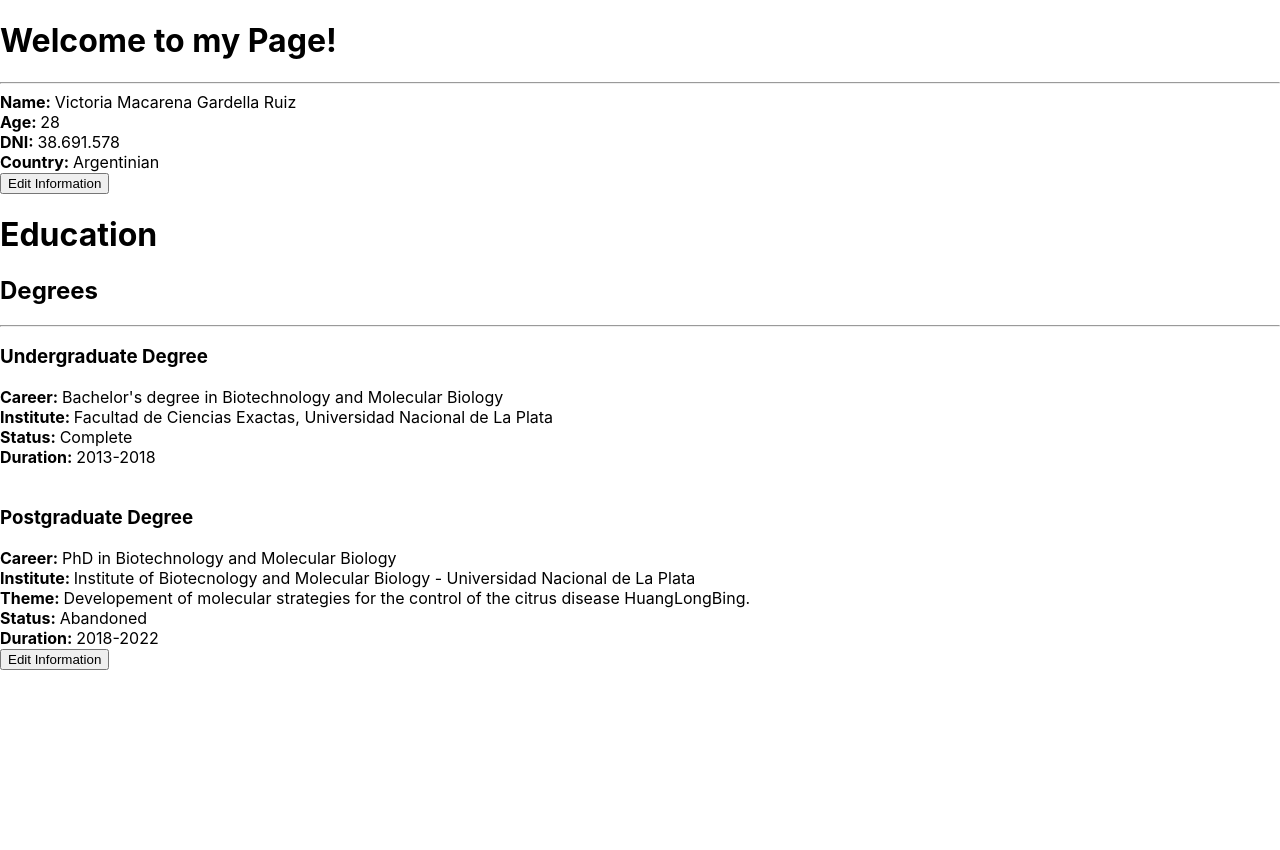
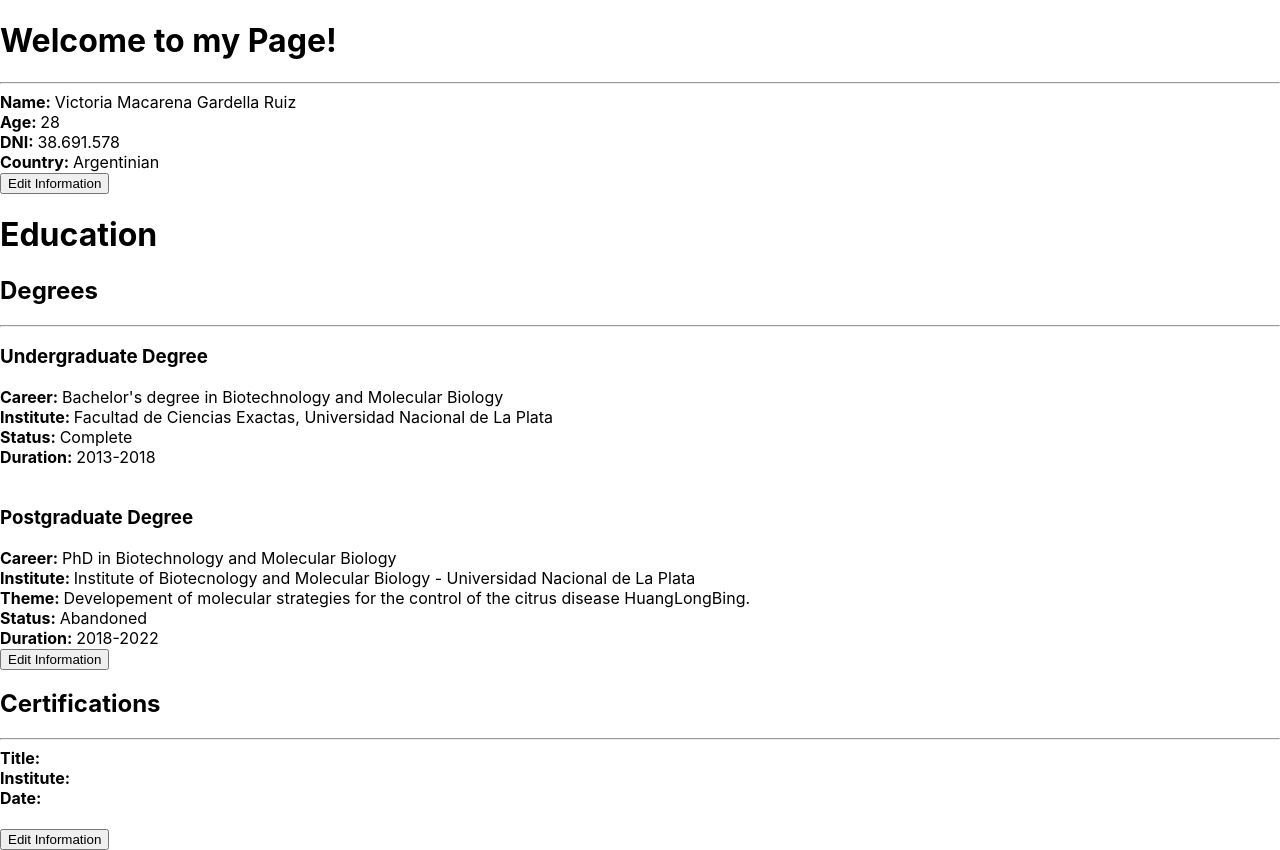
Before and after one commit to VGardella/cv-application, a React (Create React App) app in the folder cv-project/: page / in a window 1280 px wide. Before the commit the page ends 800 px from the top, so only its background shows below. Built offline with nearby package versions, Linux system fonts and the light colour scheme.

Commit message:
fix: split and replace 'education' object and hook

```diff
--- a/cv-project/src/components/EducationalExperience.js
+++ b/cv-project/src/components/EducationalExperience.js
@@ -5,15 +5,15 @@ import { useState } from 'react';
 // }
 
 export default function FormalEducation() {
-    let edu = {
-        bachelor: {
+    let bachelor = {
             university: 'Universidad Nacional de La Plata',
             school: 'Facultad de Ciencias Exactas',
             career: 'Bachelor\'s degree in Biotechnology and Molecular Biology',
             status: 'Complete',
             duration: '2013-2018',
-        },
-        phd: {
+        }
+
+    let doctorate = {
             university: 'Universidad Nacional de La Plata',
             institute: 'Institute of Biotecnology and Molecular Biology',
             career: 'PhD in Biotechnology and Molecular Biology',
@@ -21,75 +21,75 @@ export default function FormalEducation() {
             duration: '2018-2022',
             theme: 'Developement of molecular strategies for the control of the citrus disease HuangLongBing.'
     }
-    }
 
     const [ isEditing, setEditing ] = useState(false);
-    const [ education, setEducation ] = useState(edu);
+    const [ bach, setBach ] = useState(bachelor);
+    const [ phd, setPhd ] = useState(doctorate);
 
     let eduStructure;
     let phdStructure;
 
     if (isEditing) {
         eduStructure = (
-            <form class='cv-form'>
+            <form className='cv-form'>
                 <label>Career: </label>
-                <input name='career' value={education.bachelor.career} onChange={handleInfo}></input>
+                <input name='career' value={bach.career} onChange={handleInfo}></input>
                 <br />
                 <label>Institution: </label>
-                <input name='school' value={education.bachelor.school} onChange={handleInfo}></input>
+                <input name='school' value={bach.school} onChange={handleInfo}></input>
                 ,
-                <input name='university' value={education.bachelor.university} onChange={handleInfo}></input>
+                <input name='university' value={bach.university} onChange={handleInfo}></input>
                 <br />
                 <label>Status: </label>
-                <input name='status' value={education.bachelor.status} onChange={handleInfo}></input>
+                <input name='status' value={bach.status} onChange={handleInfo}></input>
                 <br />
                 <label>Duration: </label>
-                <input name='duration' value={education.bachelor.duration} onChange={handleInfo}></input>
+                <input name='duration' value={bach.duration} onChange={handleInfo}></input>
             </form>
         );
 
         phdStructure = (
-            <form class='cv-form'>
+            <form className='cv-form'>
                 <label>Career: </label>
-                <input name='career' value={education.phd.career} onChange={handleInfo}></input>
+                <input name='career' value={phd.career} onChange={handleInfo}></input>
                 <br />
                 <label>Institution: </label>
-                <input name='institute' value={education.phd.institute} onChange={handleInfo}></input>
+                <input name='institute' value={phd.institute} onChange={handleInfo}></input>
                  -
-                <input name='university' value={education.phd.university} onChange={handleInfo}></input>
+                <input name='university' value={phd.university} onChange={handleInfo}></input>
                 <br />
                 <label>Status: </label>
-                <input name='status' value={education.phd.status} onChange={handleInfo}></input>
+                <input name='status' value={phd.status} onChange={handleInfo}></input>
                 <br />
                 <label>Duration: </label>
-                <input name='duration' value={education.phd.duration} onChange={handleInfo}></input>
+                <input name='duration' value={phd.duration} onChange={handleInfo}></input>
             </form>
         );
     } else {
         eduStructure = (
             <div>
-                <b>Career: </b> {education.bachelor.career}
+                <b>Career: </b> {bach.career}
                 <br/>
-                <b>Institute: </b> {education.bachelor.school}, {education.bachelor.university}
+                <b>Institute: </b> {bach.school}, {bach.university}
                 <br/>
-                <b>Status: </b> {education.bachelor.status}
+                <b>Status: </b> {bach.status}
                 <br/>
-                <b>Duration: </b> {education.bachelor.duration}
+                <b>Duration: </b> {bach.duration}
                 <br/>
             </div>
         );
 
         phdStructure = (
             <div>
-            <b>Career: </b> {education.phd.career}
+            <b>Career: </b> {phd.career}
             <br/>
-            <b>Institute: </b> {education.phd.institute} - {education.phd.university}
+            <b>Institute: </b> {phd.institute} - {phd.university}
             <br/>
-            <b>Theme: </b> {education.phd.theme}
+            <b>Theme: </b> {phd.theme}
             <br/>
-            <b>Status: </b> {education.phd.status}
+            <b>Status: </b> {phd.status}
             <br/>
-            <b>Duration: </b> {education.phd.duration}
+            <b>Duration: </b> {phd.duration}
             <br/>
         </div>
         );
@@ -97,7 +97,6 @@ export default function FormalEducation() {
 
     function handleEdit(e) {
         setEditing(!isEditing);
-        console.log(education);
     }
 
     function handleInfo(e) {
@@ -123,22 +122,24 @@ export default function FormalEducation() {
     };
 
     return (
-        <div class='principal'>
-            <h1 class='principal-title'>Education</h1>
-            <h2 class='section-title'>Degrees</h2>
+        <div>
+            <div className='principal'>
+                <h1 className='principal-title'>Education</h1>
+                <h2 className='section-title'>Degrees</h2>
                 <hr/>
-            <h3 class='section-title'>Undergraduate Degree</h3>
+                <h3 className='section-title'>Undergraduate Degree</h3>
                 { eduStructure }
                 <br />
-            <h3 class='section-title'>Postgraduate Degree</h3>
+                <h3 className='section-title'>Postgraduate Degree</h3>
                 { phdStructure }
-
                 <button onClick={handleEdit}>
                 {isEditing
                 ? 'Save Information'
                 : 'Edit Information'
                 }
                 </button>
+            </div>
+            <Certifications />
         </div>
     );
 }
@@ -166,9 +167,9 @@ export function Certifications() {
 
     if (isEditing) {
         certStructure = (
-            <div class="principal">
+            <div className="principal">
                 <div className='form-container'>
-                    <form class='cv-form'>
+                    <form className='cv-form'>
                         <label>Title: </label>
                         <input name='title' value={certification.title} onChange={handleInfo}></input>
                         <br />
@@ -187,7 +188,7 @@ export function Certifications() {
 
     } else {
         certStructure = (
-            <div class="principal">
+            <div className="principal">
                 <div className='form-container'>
                     <b>Title: </b> {certification.title}
                     <br/>
@@ -232,8 +233,9 @@ export function Certifications() {
     };
 
     return (
-        <div class='principal'>
-            <h2 class='section-title'>Certifications</h2>
+        <div className='principal'>
+            <h2 className='section-title'>Certifications</h2>
+            <hr />
             { certStructure }
 
             <button onClick={handleEdit}>
@@ -244,6 +246,9 @@ export function Certifications() {
             </button>
         </div>
     );
+
+    // Hacer que el proceso de renderizado sea general, agarrando cada elemento del ovjeto cert y renderizandolo
+    // sin necesidad de especificar cual es cual.
 }
 
 
```
Lines whose indentation alone changed are shown as unchanged.
